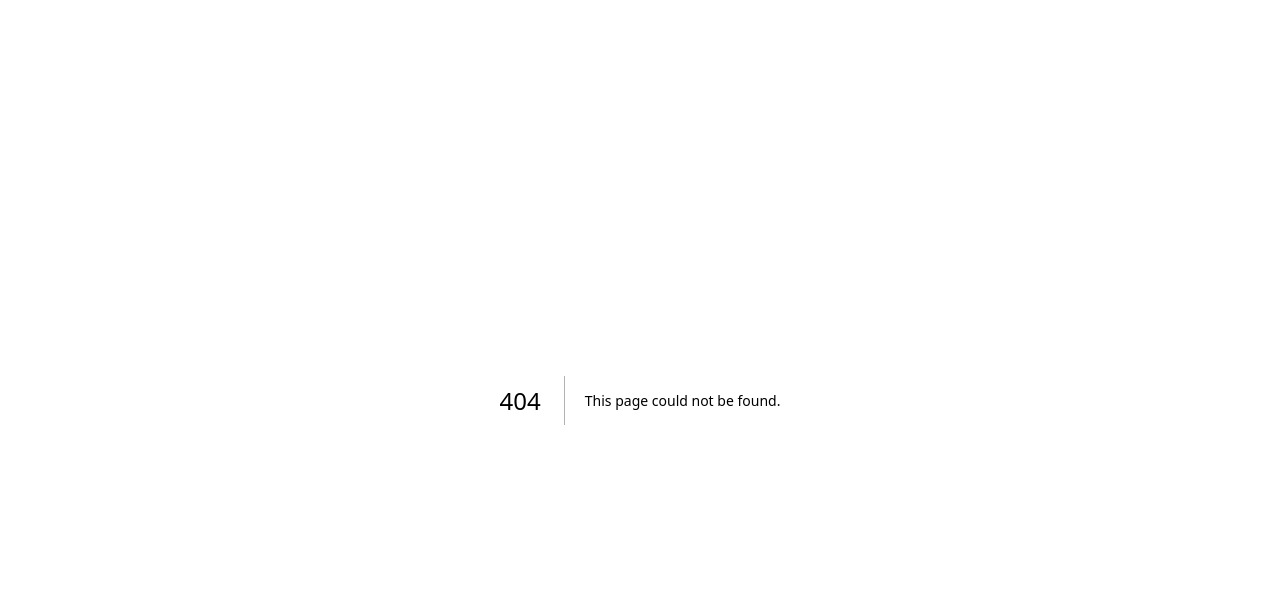
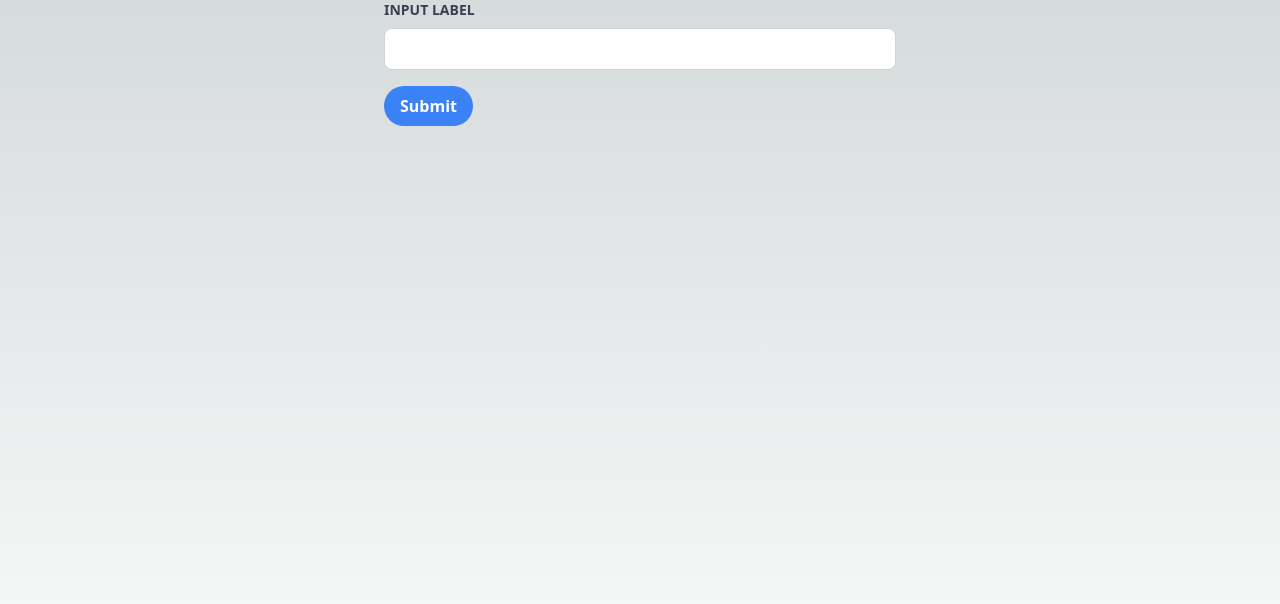
Before and after one commit to ic-768/Word-Station, a Next.js app: page /words/get-meaning in a window 1280 px wide. Before the commit this address had no page. Shown: the top 604 px of the page. Built offline with nearby package versions, Linux system fonts and the light colour scheme.

Commit message:
Contacting dictionary API

```diff
--- a/pages/api/hello.ts
+++ /dev/null
@@ -1,13 +0,0 @@
-// Next.js API route support: https://nextjs.org/docs/api-routes/introduction
-import type { NextApiRequest, NextApiResponse } from "next";
-
-type Data = {
-  name: string;
-};
-
-export default function handler(
-  req: NextApiRequest,
-  res: NextApiResponse<Data>
-) {
-  res.status(200).json({ name: "John Doe" });
-}
--- /dev/null
+++ b/pages/api/word/get-meaning.ts
@@ -0,0 +1,22 @@
+import type { NextApiRequest, NextApiResponse } from "next";
+
+type Data = {
+  word: string;
+  meanings: string;
+};
+
+export default async function handler(
+  req: NextApiRequest,
+  res: NextApiResponse<Data>
+) {
+  const word = req.body;
+  const dictionaryResponse = await fetch(
+    `https://api.dictionaryapi.dev/api/v2/entries/en/${word}`
+  );
+
+  const dictionaryResult = await dictionaryResponse.json();
+  const [results] = dictionaryResult;
+  const { meanings } = results;
+
+  res.status(200).json({ word, meanings });
+}
--- a/pages/words/add.tsx
+++ /dev/null
@@ -1,36 +0,0 @@
-import { FormEvent, useRef } from "react";
-
-const InputForm = () => {
-  // if/when we need to use something like debounce, we can useState instead of useRef
-  const inputRef = useRef<HTMLInputElement | null>(null);
-  const handleSubmit = (event: FormEvent) => {
-    event.preventDefault();
-    const value = inputRef.current?.value;
-    // TODO send to backend -> verify if word exists -> if so, save it -> else error
-  };
-
-  return (
-    <form onSubmit={handleSubmit} className="mx-auto max-w-lg">
-      <label
-        className="block font-bold mb-2 text-gray-700 text-sm uppercase"
-        htmlFor="input"
-      >
-        Input Label
-      </label>
-      <input
-        className="bg-white focus:outline-none focus:shadow-outline border border-gray-300 rounded-lg py-2 px-4 block w-full appearance-none leading-normal"
-        id="input"
-        type="text"
-        ref={inputRef}
-      />
-      <button
-        type="submit"
-        className="bg-blue-500 hover:bg-blue-700 text-white font-bold py-2 px-4 rounded-full mt-4"
-      >
-        Submit
-      </button>
-    </form>
-  );
-};
-
-export default InputForm;
--- /dev/null
+++ b/pages/words/get-meaning.tsx
@@ -0,0 +1,53 @@
+import { FormEvent, useRef } from "react";
+
+/*
+ * User can submit a word in order for the backend to contact the dictionary API, and get the results.
+ *
+ * TODO when we get the results, we want to give the user the option of which definitions to keep
+ * e.g. the word 'ball' can be used as a verb, and as a noun. As a noun it may mean the spherical object
+ * or a good time, as in 'having a ball'. Card-like UI, with arrows for user to see different definitions,
+ * and be able to "star" the ones they want to keep
+ */
+export default function GetMeaning() {
+  // if/when we need to do something more fancy, like add debounce, we can useState instead of useRef
+  const inputRef = useRef<HTMLInputElement | null>(null);
+
+  // TODO in backend -> verify if word exists -> if so, save it -> else error
+  const handleSubmit = async (event: FormEvent) => {
+    event.preventDefault();
+    const value = inputRef.current?.value;
+
+    // TODO error handling, try-catch, etc.
+    const response = await fetch("/api/word/get-meaning", {
+      method: "POST",
+      headers: { "Content-Type": "application/json" },
+      body: JSON.stringify(value),
+    });
+
+    const word = await response.json();
+    console.log(word);
+  };
+
+  return (
+    <form onSubmit={handleSubmit} className="mx-auto max-w-lg">
+      <label
+        className="block font-bold mb-2 text-gray-700 text-sm uppercase"
+        htmlFor="input"
+      >
+        Input Label
+      </label>
+      <input
+        className="bg-white focus:outline-none focus:shadow-outline border border-gray-300 rounded-lg py-2 px-4 block w-full appearance-none leading-normal"
+        id="input"
+        type="text"
+        ref={inputRef}
+      />
+      <button
+        type="submit"
+        className="bg-blue-500 hover:bg-blue-700 text-white font-bold py-2 px-4 rounded-full mt-4"
+      >
+        Submit
+      </button>
+    </form>
+  );
+}
```
